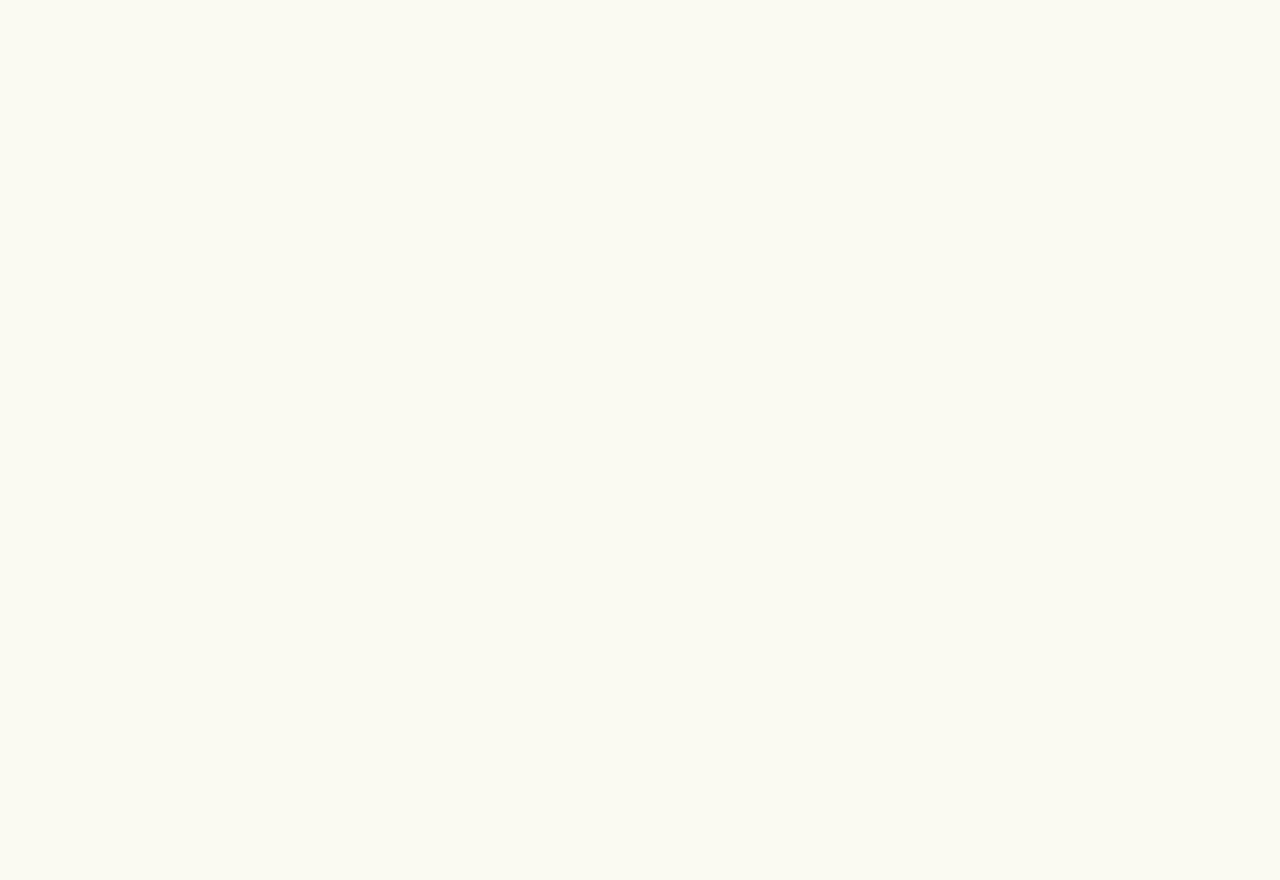
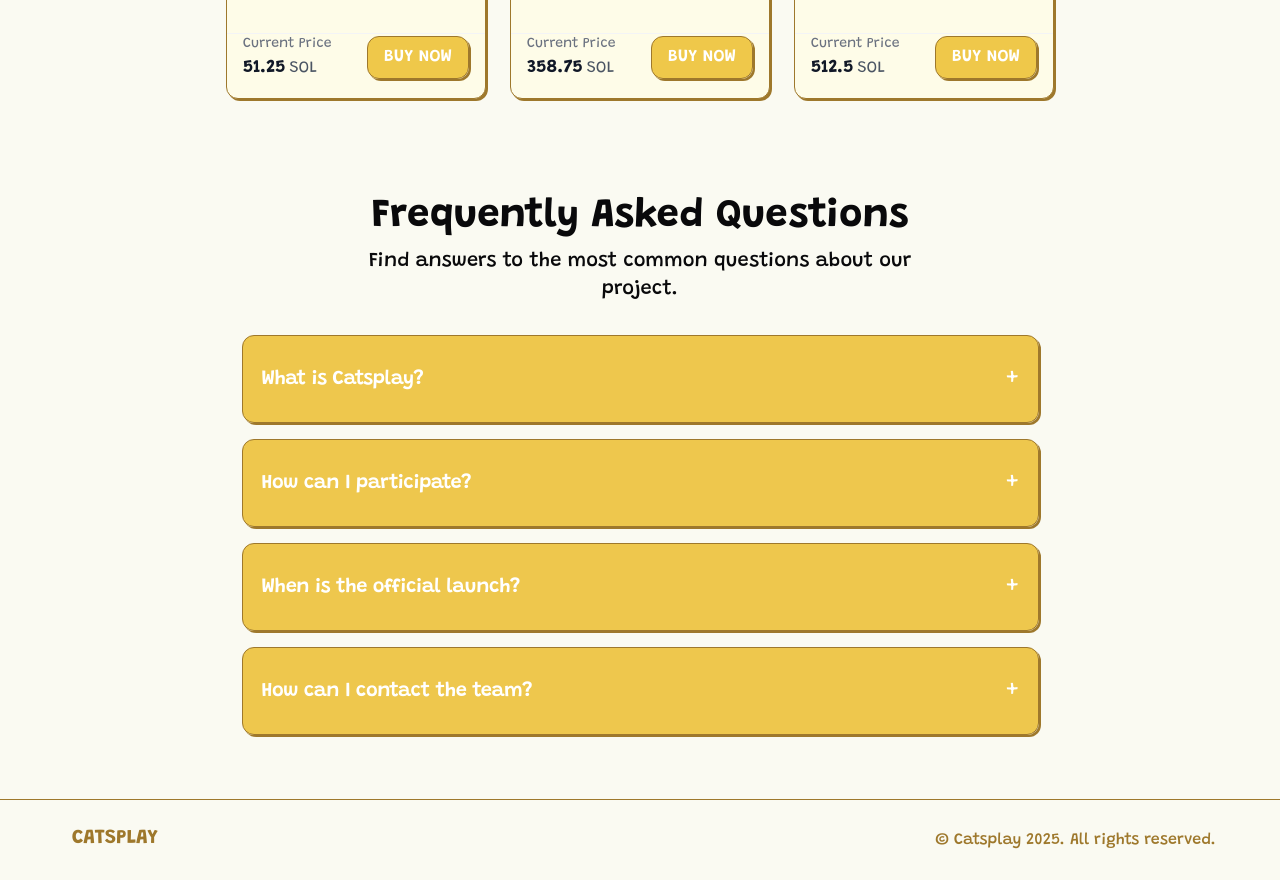
Before and after one commit to AllMemeTokenz/catsplay-website-profile, a Next.js app: page / in a window 1280 px wide. Shown: the part 1600-2480 px from the top of the page. Before the commit the page ends 1533 px from the top, so only its background shows below. Built offline with nearby package versions, Linux system fonts and the light colour scheme.

Commit message:
buld upload fixed

```diff
--- a/app/page.tsx
+++ b/app/page.tsx
@@ -6,6 +6,7 @@ import Image from "next/image";
 import config, { tokenCA } from "@/config";
 import toast from "react-hot-toast";
 import { NFTGallery } from "@/components/nft-card";
+import FaqSection from "@/components/faq";
 
 // Define proper types for the button and line items
 interface Button {
@@ -87,8 +88,14 @@ export default function HomePage() {
           </div>
         </section>
         {tokenCA && (
-          <section className="w-full flex mb-5 lg:mb-0 lg:mt-0 border-t border-zinc-200 flex-col lg:flex-row items-center justify-between lg:px-[111px] px-5 xl:px-[190px]">
+          <section className="w-full flex mb-5 lg:mb-0 lg:mt-0 flex-col lg:flex-row items-center justify-between lg:px-[111px] px-5 xl:px-[190px]">
             <div className="flex my-10 xl:mx-9 w-full flex-col items-center justify-center">
+              <h2 className="text-3xl font-bold mb-2 text-center">
+                $CatsPlay CA
+              </h2>
+              <h3 className="text-xl font-semibold mb-8 text-center">
+                Hit the copy button so you won’t get the address wrong!
+              </h3>
               <div className="font-semibold flex flex-row items-center justify-center text-center space-x-5 relative px-6 border border-[#9e782c] shadow-[1px_1px_0_#9e782c] transition-all ease-linear duration-100 bg-yellow-50 text-black text-[17px] py-3 rounded-xl">
                 <span>12345678910</span>
                 <a
@@ -111,7 +118,30 @@ export default function HomePage() {
           </section>
         )}
         <NFTGallery />
+        <FaqSection />
       </main>
+      <footer className="w-full py-4 px-5 md:px-8 lg:px-12 xl:px-16 border-t border-[#9e782c]">
+        <div className="max-w-[1200px] mx-auto flex flex-col sm:flex-row justify-between items-center gap-4">
+          {/* Logo on the left */}
+          <div className="flex items-center">
+            <div className="relative h-10 w-32 sm:h-12 sm:w-36">
+              {/* Replace with your actual logo */}
+              <div className="flex items-center">
+                <div className="p-2 rounded-lg">
+                  <span className="font-bold text-xl text-[#9e782c]">
+                    CATSPLAY
+                  </span>
+                </div>
+              </div>
+            </div>
+          </div>
+
+          {/* Copyright on the right */}
+          <div className="text-[#9e782c] font-medium text-sm sm:text-base">
+            © Catsplay 2025. All rights reserved.
+          </div>
+        </div>
+      </footer>
     </motion.div>
   );
 }
--- /dev/null
+++ b/components/faq.tsx
@@ -0,0 +1,187 @@
+"use client";
+import React, { useState } from "react";
+import { motion, AnimatePresence } from "framer-motion";
+import config from "@/config";
+
+export default function FaqSection() {
+  const [openIndex, setOpenIndex] = useState<number | null>(null);
+
+  const toggleFaq = (index: number) => {
+    setOpenIndex(openIndex === index ? null : index);
+  };
+
+  // Container variants for staggered children animations
+  const containerVariants = {
+    hidden: { opacity: 0 },
+    visible: {
+      opacity: 1,
+      transition: {
+        staggerChildren: 0.1,
+        delayChildren: 0.2,
+      },
+    },
+  };
+
+  // Item variants for individual FAQ items
+  const itemVariants = {
+    hidden: { opacity: 0, y: 20 },
+    visible: {
+      opacity: 1,
+      y: 0,
+      transition: {
+        type: "spring",
+        stiffness: 100,
+        damping: 12,
+      },
+    },
+  };
+
+  return (
+    <motion.div
+      initial={{ opacity: 0 }}
+      animate={{ opacity: 1 }}
+      transition={{ duration: 0.5, ease: "easeOut" }}
+      className="w-full flex flex-col items-center justify-center px-5 md:px-8 lg:px-12 xl:px-16 py-12"
+    >
+      <motion.div
+        initial={{ opacity: 0, y: -20 }}
+        animate={{ opacity: 1, y: 0 }}
+        transition={{ duration: 0.6, ease: "easeOut" }}
+        className="flex flex-col text-center items-center justify-start mb-8"
+      >
+        <h1 className="font-bold text-[32px] lg:text-[36px] xl:text-[40px]">
+          {config.faqPage?.title || "Frequently Asked Questions"}
+        </h1>
+        <h2 className="font-medium md:max-w-[600px] leading-7 text-lg xl:text-xl">
+          {config.faqPage?.description
+            ?.split("\n")
+            .map((line: string, index: number) => (
+              <React.Fragment key={index}>
+                {line}
+                <br />
+              </React.Fragment>
+            )) ||
+            "Find answers to the most common questions about our project."}
+        </h2>
+      </motion.div>
+
+      <motion.div
+        className="w-full max-w-[797px]"
+        variants={containerVariants}
+        initial="hidden"
+        animate="visible"
+      >
+        {(
+          config.faqPage?.faqs || [
+            {
+              question: "What is Catsplay?",
+              answer:
+                "Catsplay is an innovative platform designed for cat enthusiasts.",
+            },
+            {
+              question: "How can I participate?",
+              answer:
+                "You can participate by joining our community and following our roadmap phases.",
+            },
+            {
+              question: "When is the official launch?",
+              answer:
+                "The official launch is scheduled for Q3 2025, as outlined in our roadmap.",
+            },
+            {
+              question: "How can I contact the team?",
+              answer:
+                "You can reach out to our team through our official social media channels or email.",
+            },
+          ]
+        ).map((faq, index) => (
+          <motion.div
+            key={`faq-${index}`}
+            variants={itemVariants}
+            className="mb-4 bg-[#f6f3c9] overflow-hidden border border-[#9e782c] shadow-[2px_2px_0_#9e782c] active:shadow-[0.5px_0.5px_0_#9e782c] active:translate-x-[1px] active:translate-y-[1px] text-white active:scale-[0.99] transition-all ease-linear duration-100 hover:bg-yellow-500/80 active:bg-yellow-500/90 bg-yellow-500/70 text-[17px] py-2 rounded-xl"
+            whileHover={{
+              scale: 1.01,
+              transition: { duration: 0.2, ease: "easeOut" },
+            }}
+            whileTap={{
+              scale: 0.99,
+              transition: { duration: 0.1 },
+            }}
+          >
+            <button
+              onClick={() => toggleFaq(index)}
+              className="w-full p-[19px] text-start flex justify-between items-center"
+            >
+              <span className="font-semibold text-[20px] tracking-[-0.020em]">
+                {faq.question}
+              </span>
+              <motion.span
+                className="text-2xl"
+                animate={{
+                  rotate: openIndex === index ? 180 : 0,
+                  opacity: 1,
+                }}
+                transition={{
+                  duration: 0.3,
+                  ease: [0.4, 0, 0.2, 1],
+                }}
+              >
+                {openIndex === index ? "−" : "+"}
+              </motion.span>
+            </button>
+            <AnimatePresence>
+              {openIndex === index && (
+                <motion.div
+                  initial={{ height: 0, opacity: 0 }}
+                  animate={{
+                    height: "auto",
+                    opacity: 1,
+                    transition: {
+                      height: {
+                        duration: 0.4,
+                        ease: [0.04, 0.62, 0.23, 0.98],
+                      },
+                      opacity: {
+                        duration: 0.25,
+                        delay: 0.1,
+                      },
+                    },
+                  }}
+                  exit={{
+                    height: 0,
+                    opacity: 0,
+                    transition: {
+                      height: {
+                        duration: 0.3,
+                        ease: [0.04, 0.62, 0.23, 0.98],
+                      },
+                      opacity: {
+                        duration: 0.2,
+                      },
+                    },
+                  }}
+                  className="px-[19px] pb-[19px]"
+                >
+                  <motion.p
+                    className="font-medium text-[18px] tracking-tight"
+                    initial={{ y: 10, opacity: 0 }}
+                    animate={{
+                      y: 0,
+                      opacity: 1,
+                      transition: {
+                        duration: 0.3,
+                        delay: 0.1,
+                      },
+                    }}
+                  >
+                    {faq.answer}
+                  </motion.p>
+                </motion.div>
+              )}
+            </AnimatePresence>
+          </motion.div>
+        ))}
+      </motion.div>
+    </motion.div>
+  );
+}
--- a/config.ts
+++ b/config.ts
@@ -3,9 +3,9 @@
  */
 
 // Socials
-export const nftLink = 'https://www.okx.com/ul/9xaq7qV'; // Instagram
-export const telegramLink = 'https://t.me/catsplaycommunity'; // Telegram
-export const twitterLink = 'https://x.com/catsplaytoken?'; // Twitter
+export const nftLink = "https://www.okx.com/ul/9xaq7qV"; // Instagram
+export const telegramLink = "https://t.me/catsplaycommunity"; // Telegram
+export const twitterLink = "https://x.com/catsplaytoken?"; // Twitter
 
 // Token Info
 export const tokenCA = "12345678910"; // Token contract
@@ -21,9 +21,7 @@ export default {
     buttons: [
       {
         text: tokenCA ? "Buy now" : "Join now",
-        href: tokenCA
-          ? `https://jup.ag/SOL-${tokenCA}`
-          : telegramLink,
+        href: tokenCA ? `https://jup.ag/SOL-${tokenCA}` : telegramLink,
       },
     ],
   },
@@ -35,36 +33,59 @@ export default {
   // Tokenomics route (/roadmap)
   roadmapPage: {
     title: "OUR ROADMAP",
-    description: `This roadmap outlines our journey to exciting milestones, including listings on major exchanges. Let's pave the way for innovative developments.`,
+    description: `Discover the journey of CatsPlay Token ($CTY) from key milestones to major exchange listings. Together, let’s build a fun and exciting crypto world for all cat lovers!`,
     phases: [
       // Phase 1
       {
         items: [
-          "Launch the telegram",
-          "Publish the website",
-          "Build a strong community",
+          "Launch the Telegram",
+          "Launch the X/Twitter",
+          "Publish the Website",
         ],
       },
       // Phase 2
       {
-        items: [
-          "Launch on pump.fun",
-          "Airdrop for early members",
-          "Launch Pekky the Duck game",
-        ],
+        items: ["Launch NFT on blockchain", "Build a strong community"],
       },
       // Phase 3
       {
-        items: ["CoinGecko and CMC Listing", "Hire crypto influencers"],
+        items: ["Launch token $CTY on solana", "Listing on exchange"],
       },
       // Phase 4
       {
         items: [
-          "Establish DAO's for token's future",
-          "Insure long-term sustainability",
+          "Establish DAO’s for token’s future",
+          "Ensure long-term sustainability",
         ],
       },
     ],
   },
+  faqPage: {
+    title: "Frequently Asked Questions",
+    description: "Find answers to the most common questions about our project.",
+    faqs: [
+      {
+        question: "What is Catsplay?",
+        answer:
+          "Catsplay is an innovative platform designed for cat enthusiasts.",
+      },
+      {
+        question: "How can I participate?",
+        answer:
+          "You can participate by joining our community and following our roadmap phases.",
+      },
+      {
+        question: "When is the official launch?",
+        answer:
+          "The official launch is scheduled for Q3 2025, as outlined in our roadmap.",
+      },
+      {
+        question: "How can I contact the team?",
+        answer:
+          "You can reach out to our team through our official social media channels or email.",
+      },
+    ],
+  },
 };
+
 //:end
```
Also changed, not shown: app/roadmap/page.tsx (+40 -24 lines), components/nft-card.tsx (+12 -3 lines).
